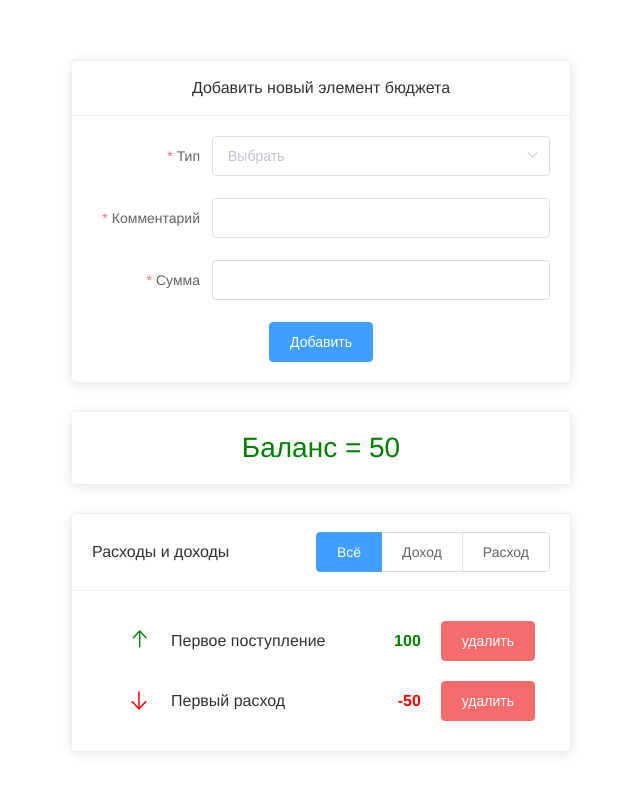
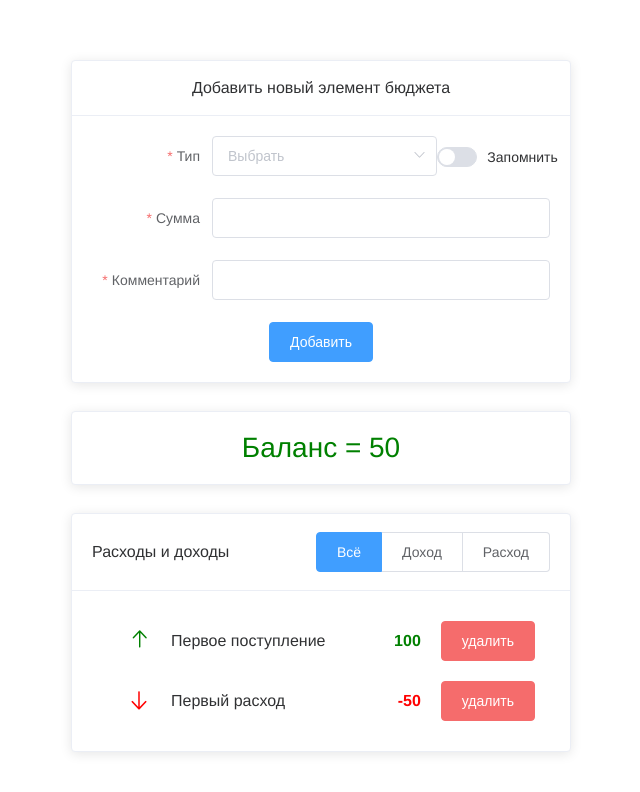
Before and after one commit to agdobrynin/udemy-budget, a Vue app: page / in a window 1280 px wide. Shown: the top 792 px of the page, without its empty margins (319-959 px from the left). Built offline with nearby package versions, Linux system fonts and the light colour scheme.

Commit message:
UI refactoring

```diff
--- a/src/App.vue
+++ b/src/App.vue
@@ -65,7 +65,7 @@ export default {
 
 <style scoped>
 #app {
-  font-family: "Helvetica Neue", Helvetica, Arial, sans-serif;
+  font-family: "Helvetica Neue",Helvetica,"PingFang SC","Hiragino Sans GB","Microsoft YaHei","微软雅黑",Arial,sans-serif;
   text-align: center;
   color: #2c3e50;
   width: 500px;
--- a/src/components/BudgetFormItem.vue
+++ b/src/components/BudgetFormItem.vue
@@ -7,18 +7,29 @@
         ref="ruleForm"
         @submit.native.prevent="onSave">
       <ElFormItem label="Тип" prop="type">
-        <ElSelect class="type-select" v-model="formData.type">
-          <ElOption v-for="(typeTitle, key) in typeOfBudgetTitles"
-                    :key="key"
-                    :label="typeTitle"
-                    :value="typeTitle"/>
-        </ElSelect>
+        <el-row>
+          <el-col :span="16">
+            <ElSelect v-model="formData.type">
+              <ElOption v-for="(typeTitle, key) in typeOfBudgetTitles"
+                        :key="key"
+                        :label="typeTitle"
+                        :value="typeTitle"/>
+            </ElSelect>
+          </el-col>
+          <el-col :span="8">
+            <el-switch
+                v-model="formData.rememberType"
+                active-text="Запомнить"
+                inactive-text="">
+            </el-switch>
+          </el-col>
+        </el-row>
+      </ElFormItem>
+      <ElFormItem label="Сумма" prop="value">
+        <ElInput v-model.number="formData.value" ref="budgetValue"></ElInput>
       </ElFormItem>
       <ElFormItem label="Комментарий" prop="comment">
         <ElInput v-model="formData.comment"></ElInput>
-      </ElFormItem>
-      <ElFormItem label="Сумма" prop="value">
-        <ElInput v-model.number="formData.value"></ElInput>
       </ElFormItem>
       <ElButton native-type="submit" type="primary">Добавить</ElButton>
     </ElForm>
@@ -44,6 +55,7 @@ export default {
   data: () => ({
     formData: {
       type: undefined,
+      rememberType: false,
       comment: undefined,
       value: undefined,
     },
@@ -79,7 +91,13 @@ export default {
               ? new BudgetItemIncome(this.formData.comment, this.formData.value)
               : new BudgetItemOutcome(this.formData.comment, this.formData.value);
           this.$emit("newBudgetItem", BudgetItem);
+          let prevType = "";
+          if (this.formData.rememberType) {
+            prevType = this.formData.type;
+          }
           this.$refs.ruleForm.resetFields();
+          this.formData.type = prevType;
+          this.$refs.budgetValue.focus();
         }
       });
     }
--- a/src/plugins/elements/index.js
+++ b/src/plugins/elements/index.js
@@ -2,9 +2,9 @@ import Vue from "vue";
 import lang from "element-ui/lib/locale/lang/ru-RU";
 import locale from "element-ui/lib/locale";
 import "element-ui/packages/theme-chalk/lib/index.css";
-import {Button, Card, Form, FormItem, Input, Select, Option, Alert} from "element-ui";
+import {Button, Card, Form, FormItem, Input, Select, Option, Alert, Checkbox, Switch, Row, Col} from "element-ui";
 
-const elements = [Button, Card, Form, FormItem, Input, Select, Option, Alert];
+const elements = [Button, Card, Form, FormItem, Input, Select, Option, Alert, Checkbox, Switch, Row, Col];
 
 locale.use(lang);
 
```
